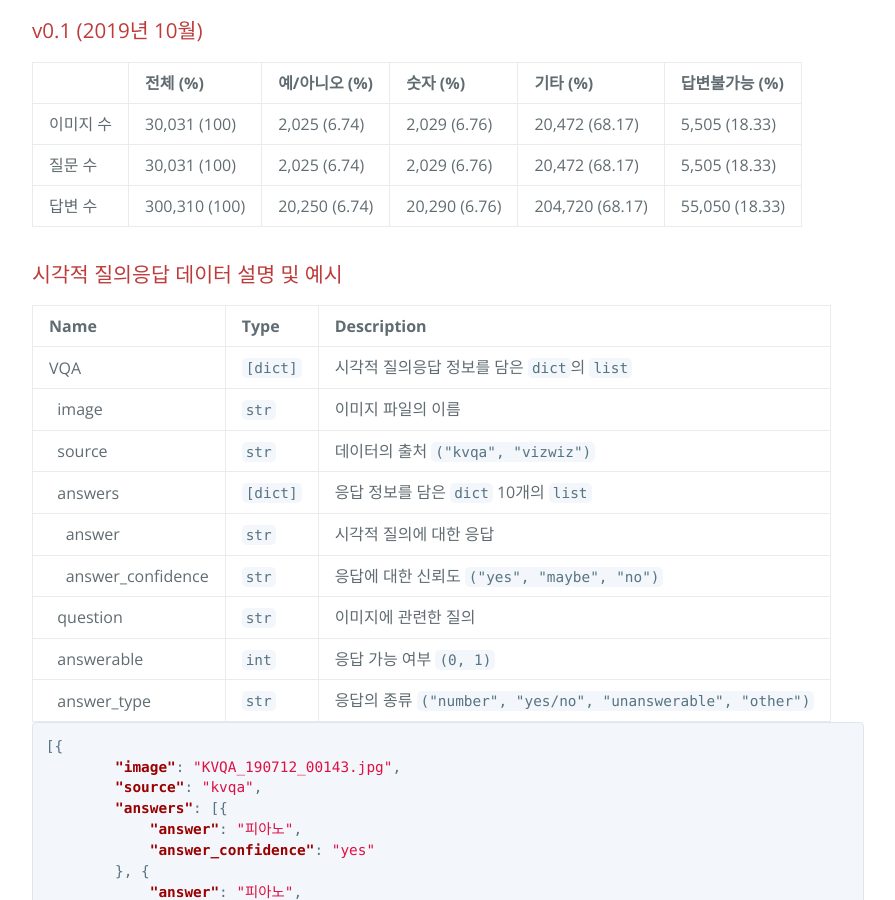
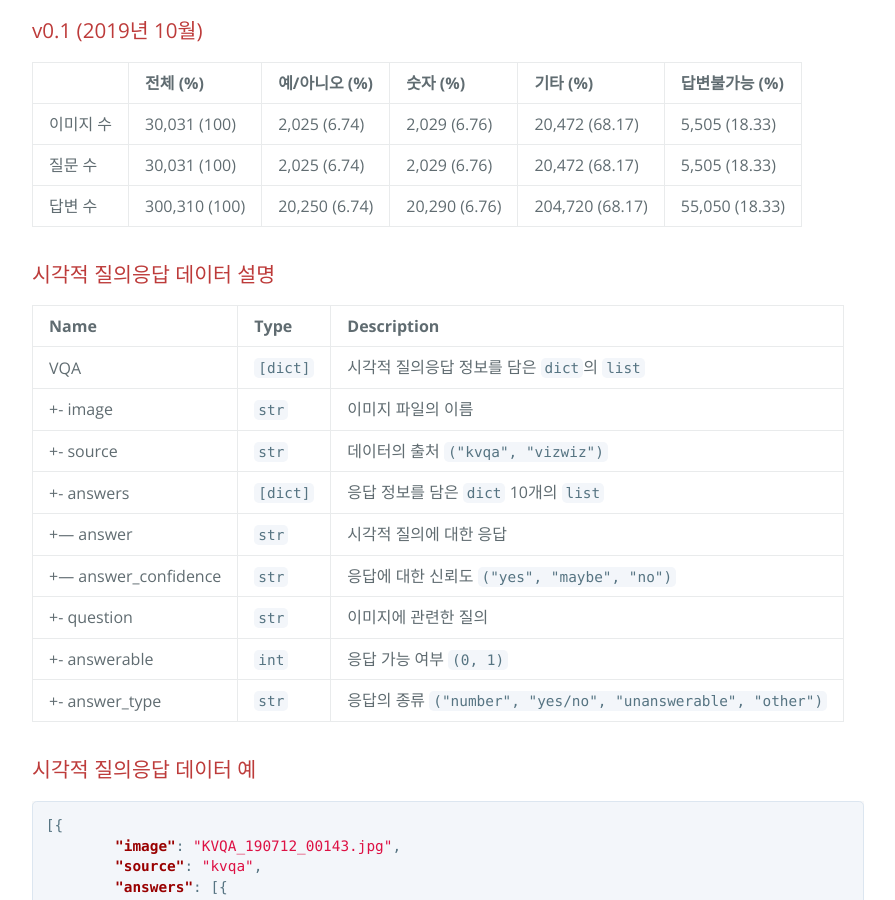
Before and after one commit to SKTBrain/KVQA, a Jekyll site: the page built from docs/index.md, in a window 1280 px wide and 900 px high, scrolled down 1636 px. Shown: the whole window, without its empty margins (192-1087 px from the left). Built offline with Jekyll 4.4.1, drawn with Linux system fonts in a browser that asks for light colours.

Commit message:
Update table

````diff
--- a/docs/index.md
+++ b/docs/index.md
@@ -32,19 +32,21 @@ KVQA 데이터셋은 T-Brain이 진행하는 사회적 가치 추구를 위한
 | 질문 수     | 30,031 (100) | 2,025 (6.74) | 2,029 (6.76) | 20,472 (68.17) | 5,505 (18.33) |
 | 답변 수     | 300,310 (100)| 20,250 (6.74)| 20,290 (6.76)| 204,720 (68.17)| 55,050 (18.33)|
 
-### 시각적 질의응답 데이터 설명 및 예시
+### 시각적 질의응답 데이터 설명
 
-| Name                                     | Type     | Description                                                  |
-|:-----------------------------------------|:--------|:------------------------------------------------------------|
-| VQA                                       | `[dict]` | 시각적 질의응답 정보를 담은 `dict`의 `list`                     |
-| &nbsp;&nbsp;image                         | `str`    | 이미지 파일의 이름                                             |
-| &nbsp;&nbsp;source                        | `str`    | 데이터의 출처 `("kvqa", "vizwiz")`                            |
-| &nbsp;&nbsp;answers                       | `[dict]` | 응답 정보를 담은 `dict` 10개의 `list`                          |
-| &nbsp;&nbsp;&nbsp;&nbsp;answer            | `str`    | 시각적 질의에 대한 응답                                        |
-| &nbsp;&nbsp;&nbsp;&nbsp;answer_confidence | `str`    | 응답에 대한 신뢰도 `("yes", "maybe", "no")`                    |
-| &nbsp;&nbsp;question                      | `str`    | 이미지에 관련한 질의                                           |
-| &nbsp;&nbsp;answerable                    | `int`    | 응답 가능 여부 `(0, 1)`                                       |
-| &nbsp;&nbsp;answer_type                   | `str`    | 응답의 종류 `("number", "yes/no", "unanswerable", "other")`   |
+| Name                             | Type     | Description                                              |
+|:---------------------------------|:---------|:---------------------------------------------------------|
+| VQA                              | `[dict]` | 시각적 질의응답 정보를 담은 `dict`의 `list`                     |
+| +- image                         | `str`    | 이미지 파일의 이름                                           |
+| +- source                        | `str`    | 데이터의 출처 `("kvqa", "vizwiz")`                          |
+| +- answers                       | `[dict]` | 응답 정보를 담은 `dict` 10개의 `list`                         |
+| +--- answer                      | `str`    | 시각적 질의에 대한 응답                                        |
+| +--- answer_confidence           | `str`    | 응답에 대한 신뢰도 `("yes", "maybe", "no")`                   |
+| +- question                      | `str`    | 이미지에 관련한 질의                                           |
+| +- answerable                    | `int`    | 응답 가능 여부 `(0, 1)`                                       |
+| +- answer_type                   | `str`    | 응답의 종류 `("number", "yes/no", "unanswerable", "other")`   |
+
+### 시각적 질의응답 데이터 예
 
 ```json
 [{
````
